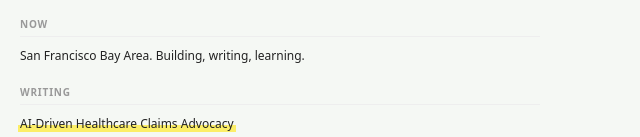
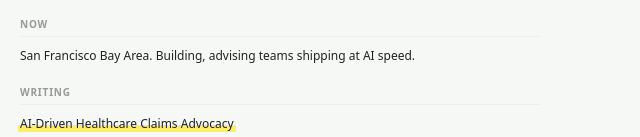
Before and after one commit to faisals/faisals.github.io, a plain HTML site: page index.html in a window 1280 px wide. Shown: the part 194-331 px from the top of the page, without its empty margins (0-640 px from the left). Drawn offline with Linux system fonts and the light colour scheme.

Commit message:
Update Now section: Building, advising teams shipping at AI speed

```diff
--- a/index.html
+++ b/index.html
@@ -20,7 +20,7 @@
 
     <section>
         <h2>Now</h2>
-        <p>San Francisco Bay Area. Building, writing, learning.</p>
+        <p>San Francisco Bay Area. Building, advising teams shipping at AI speed.</p>
     </section>
 
     <section>
```
